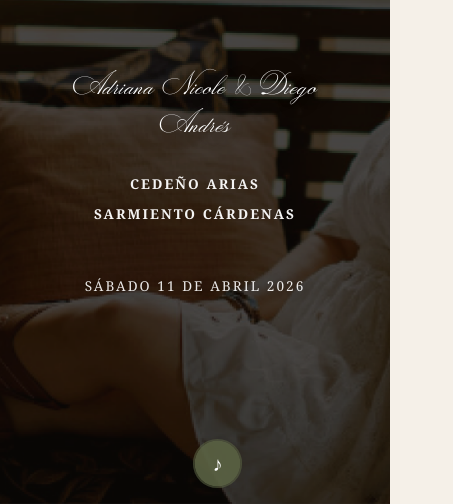
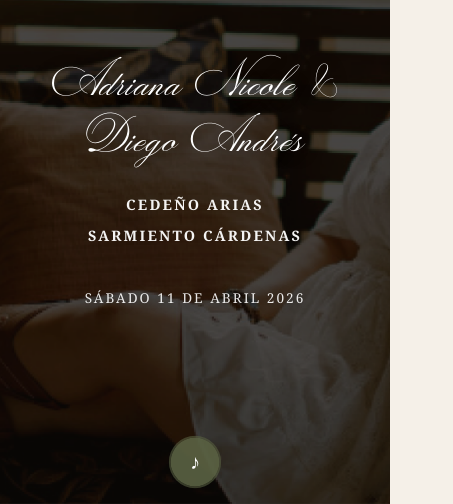
Before and after one commit to ortizalfano/boda-adriana-diego, a website built with Vite: page index.html in a window 390 px wide. Shown: the part 338-842 px from the top of the page, 453 px wide, since content can reach past the window. Built offline with nearby package versions, Linux system fonts and the light colour scheme; files whose address does not match are found by name.

Commit message:
CRITICAL: Fix vertical scroll lock, increase hero names font size, and perfectly center music toggle button on mobile

```diff
--- a/index.html
+++ b/index.html
@@ -451,11 +451,13 @@
         </div>
     </section>
 
-    <!-- Music Player -->
-    <button id="music-toggle" class="music-fab" aria-label="Toggle Music">
-        <span class="music-icon">♪</span>
-    </button>
-    <audio id="bg-music" loop preload="auto">
+    <!-- Music Player Elements -->
+    <div class="music-controls-container">
+        <button id="music-toggle" class="music-fab">
+            <span class="music-icon">♪</span>
+        </button>
+    </div>
+    <audio id="bg-music" loop>
         <source src="/Assets/Caminar De Tú Mano - Rio Roma ft. Fonseca.mp3" type="audio/mpeg">
     </audio>
 
--- a/style.css
+++ b/style.css
@@ -40,10 +40,7 @@
 
 html {
   scroll-behavior: smooth;
-  overflow-x: hidden;
-  width: 100%;
-  height: 100%;
-  /* Changed to ensure scroll works with overflow-x hidden */
+  /* Removed height/overflow to fix vertical scroll lock */
 }
 
 body {
@@ -52,6 +49,7 @@ body {
   color: var(--color-text-dark);
   line-height: 1.6;
   overflow-x: hidden;
+  /* Strict horizontal lock */
   width: 100%;
   position: relative;
   -webkit-text-size-adjust: 100%;
@@ -1074,18 +1072,18 @@ section {
   }
 
   .hero-names {
-    font-size: 2rem;
-    line-height: 1.2;
-    margin-bottom: 30px;
+    font-size: 3.2rem;
+    /* Increased as requested */
+    line-height: 1.1;
+    margin-bottom: 25px;
   }
 
   .hero-surnames {
     flex-direction: column;
     gap: 8px;
     letter-spacing: 0.15em;
-    font-size: 0.85rem;
-    margin-bottom: 60px;
-    /* Reduced from 100px */
+    font-size: 0.9rem;
+    margin-bottom: 50px;
   }
 
   .hero-date {
@@ -1773,14 +1771,24 @@ section {
 /* =========================================
    MUSIC PLAYER FLOATING BUTTON
    ========================================= */
-.music-fab {
+.music-controls-container {
   position: fixed;
   bottom: 25px;
-  right: 25px;
+  left: 0;
+  width: 100%;
+  display: flex;
+  justify-content: flex-end;
+  /* Default for desktop */
+  padding-right: 25px;
+  pointer-events: none;
+  z-index: 9999;
+}
+
+.music-fab {
+  pointer-events: auto;
   width: 50px;
   height: 50px;
   background: rgba(91, 99, 68, 0.9);
-  /* Olive Sage exact */
   color: #fff;
   border: none;
   border-radius: 50%;
@@ -1788,14 +1796,12 @@ section {
   align-items: center;
   justify-content: center;
   cursor: pointer;
-  z-index: 9999;
   box-shadow: 0 4px 15px rgba(0, 0, 0, 0.3);
-  transition: transform 0.3s ease, background-color 0.3s ease;
+  transition: transform 0.3s ease;
 }
 
 .music-fab:hover {
   transform: scale(1.1);
-  background-color: rgba(91, 99, 68, 1);
 }
 
 .music-fab.playing {
@@ -1825,14 +1831,15 @@ section {
 }
 
 @media (max-width: 600px) {
+  .music-controls-container {
+    justify-content: center;
+    padding-right: 0;
+    bottom: 20px;
+  }
+
   .music-fab {
-    bottom: 20px;
-    right: auto;
-    left: 50%;
-    transform: translateX(-50%);
-    /* Centered on mobile */
-    width: 45px;
-    height: 45px;
+    width: 48px;
+    height: 48px;
   }
 
   .music-icon {
```
